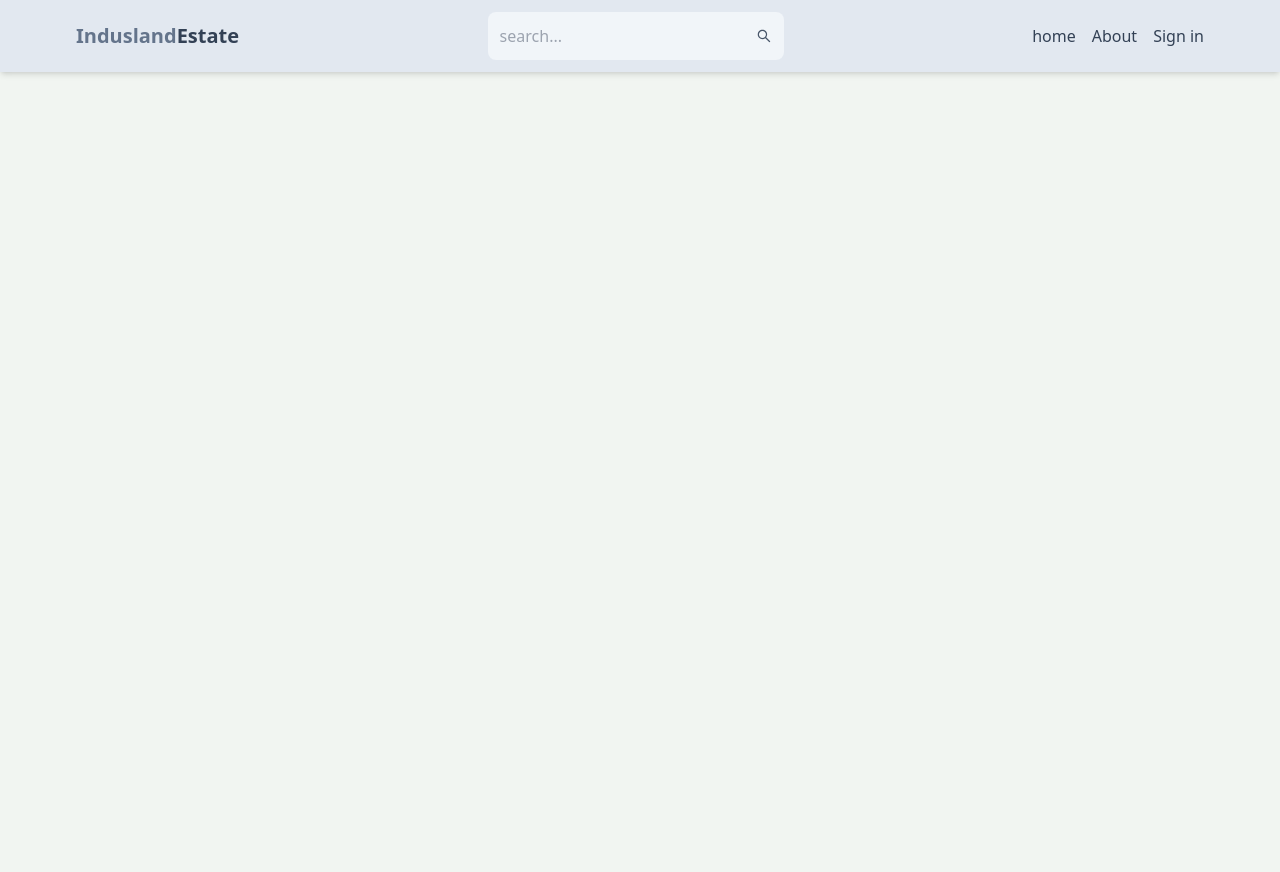
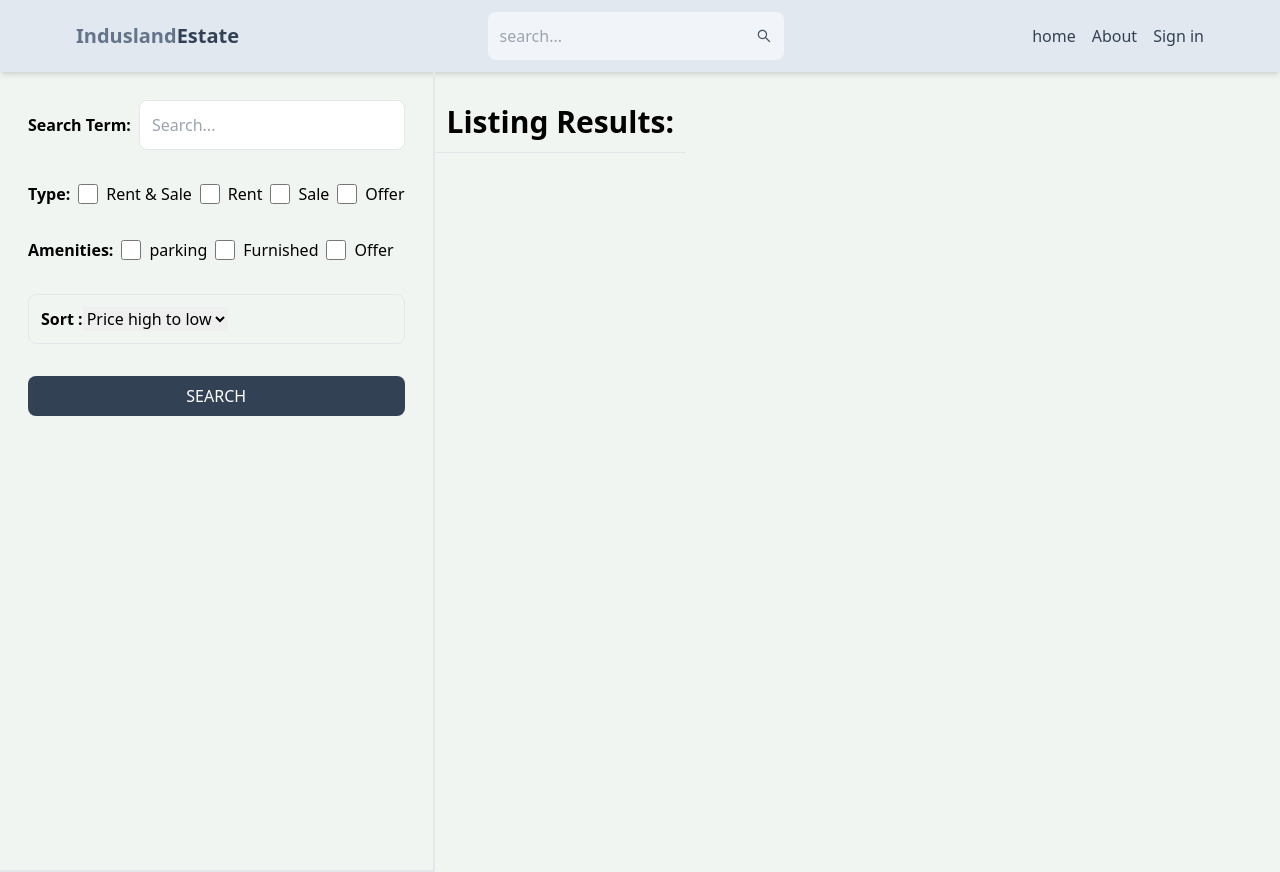
Before and after one commit to hjharotiya/Real-Estate, a React (Vite) app in the folder client/: page /search in a window 1280 px wide. Before the commit the page ends 800 px from the top, so only its background shows below. Built offline with nearby package versions, Linux system fonts and the light colour scheme; no server answers.

Commit message:
complete search page UI

```diff
--- a/client/src/App.jsx
+++ b/client/src/App.jsx
@@ -10,6 +10,7 @@ import PrivateRoute from "./componets/PrivateRoute";
 import CreateListing from "./Pages/createListing";
 import UpdateListing from "./Pages/UpdateListing";
 import Listing from "./Pages/Listing";
+import Search from "./Pages/Search";
 
 export default function App() {
   return (
@@ -20,6 +21,7 @@ export default function App() {
         <Route path="/sign-in" element={<SignIn />} />
         <Route path="/sign-up" element={<SignUp />} />
         <Route path="/about" element={<About />} />
+        <Route path="/search" element={<Search />} />
         <Route path="/listing/:listingId" element={<Listing />} />
 
         <Route element={<PrivateRoute />}>
--- /dev/null
+++ b/client/src/Pages/Search.jsx
@@ -0,0 +1,80 @@
+import React from "react";
+
+export default function Search() {
+  return (
+    <div className="flex flex-col md:flex-row">
+      <div className=" p-7 border-b-2 md:border-r-2 md:min-h-screen">
+        <form className=" flex flex-col gap-8">
+          <div className="flex items-center gap-2">
+            <label className="font-semibold whitespace-nowrap">
+              Search Term:
+            </label>
+            <input
+              type="text"
+              id="searchTerm"
+              placeholder="Search..."
+              className="border rounded-lg p-3 w-full"
+            />
+          </div>
+          {/* ***************** type  **************  */}
+
+          <div className="flex gap-2 flex-wrap items-center">
+            <label className="font-semibold">Type:</label>
+            <div className="flex gap-2">
+              <input type="checkbox" id="all" className="w-5" />
+              <span>Rent & Sale</span>
+            </div>
+            <div className="flex gap-2">
+              <input type="checkbox" id="Rent" className="w-5" />
+              <span>Rent</span>
+            </div>
+            <div className="flex gap-2">
+              <input type="checkbox" id="sale" className="w-5" />
+              <span>Sale</span>
+            </div>
+
+            <div className="flex gap-2">
+              <input type="checkbox" id="offer" className="w-5" />
+              <span>Offer</span>
+            </div>
+          </div>
+
+          {/* ***************** amenities **************  */}
+
+          <div className="flex gap-2 flex-wrap items-center">
+            <label className="font-semibold">Amenities:</label>
+            <div className="flex gap-2">
+              <input type="checkbox" id="parking" className="w-5" />
+              <span>parking</span>
+            </div>
+            <div className="flex gap-2">
+              <input type="checkbox" id="furnished" className="w-5" />
+              <span>Furnished</span>
+            </div>
+            <div className="flex gap-2">
+              <input type="checkbox" id="offer" className="w-5" />
+              <span>Offer</span>
+            </div>
+          </div>
+          <div className="border rounded-lg p-3">
+            <label className="font-semibold">Sort :</label>
+            <select name="" id="sort_order">
+              <option value="">Price high to low</option>
+              <option value="">Price low to high</option>
+              <option value="">latest</option>
+              <option value="">Oldest</option>
+            </select>
+          </div>
+          <button className="bg-slate-700 uppercase text-white rounded-lg p-2 hover:opacity-95">
+            Search
+          </button>
+        </form>
+      </div>
+      <div className="">
+        <h1 className="font-semibold text-3xl border-b p-3 mt-5">
+          Listing Results:
+        </h1>
+      </div>
+    </div>
+  );
+}
```
